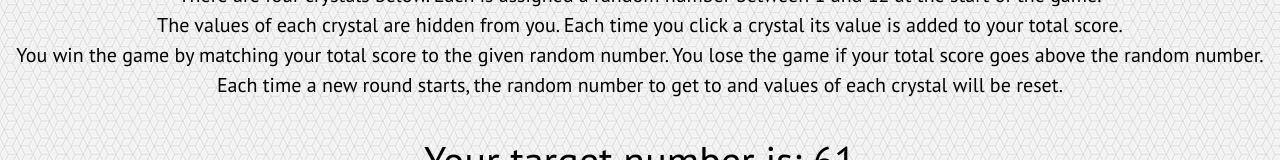
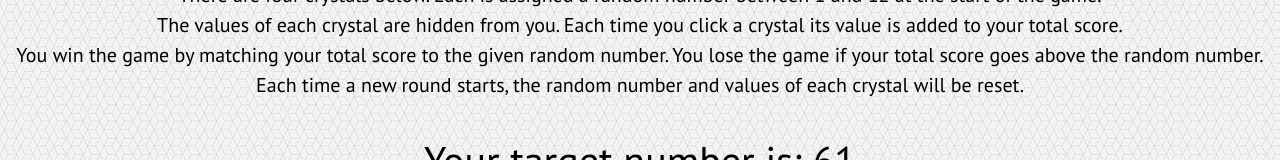
Before and after one commit to kinneers/crystal-collector-game, a plain HTML site: page index.html in a window 1280 px wide. Shown: the part 170-330 px from the top of the page. Drawn offline with nearby package versions, Linux system fonts and the light colour scheme; a web font is replaced by a local one.

Commit message:
Typo in directions corrected

```diff
--- a/index.html
+++ b/index.html
@@ -19,7 +19,7 @@
             <p>There are four crystals below.  Each is assigned a random number between 1 and 12 at the start of the game.</p>
             <p>The values of each crystal are hidden from you.  Each time you click a crystal its value is added to your total score.</p>
             <p>You win the game by matching your total score to the given random number.  You lose the game if your total score goes above the random number.</p>
-            <p>Each time a new round starts, the random number to get to and values of each crystal will be reset.</p>
+            <p>Each time a new round starts, the random number and values of each crystal will be reset.</p>
         </div>
 
         <h2 id="targetNumberText">Your Target Number: </h2>
```
